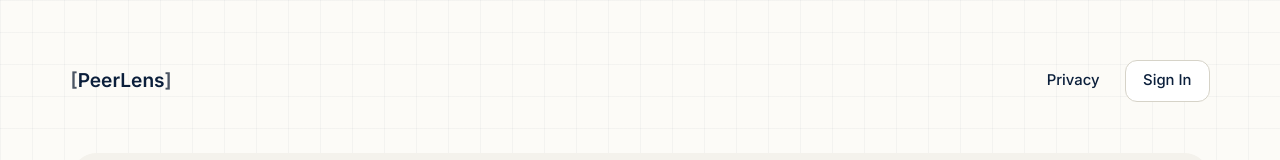
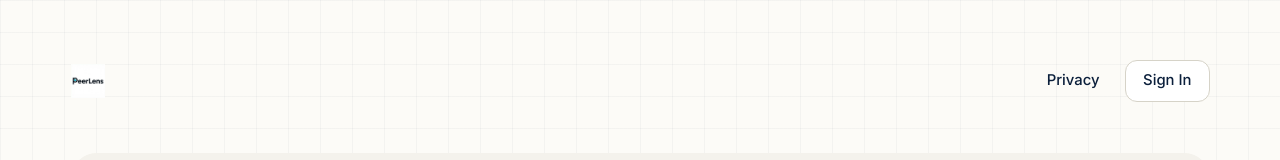
Before and after one commit to mallikgarjuna/Grant-Reviewer, a Next.js app in the folder frontend/: page / in a window 1280 px wide. Shown: the top 160 px of the page. Built offline with nearby package versions, Linux system fonts and the light colour scheme.

Commit message:
feat(ui): [WF-0011] apply final 'Dot inside P' brand assets to frontend

```diff
--- a/frontend/src/app/layout.tsx
+++ b/frontend/src/app/layout.tsx
@@ -18,6 +18,9 @@ const lora = Lora({
 export const metadata: Metadata = {
   title: "PeerLens",
   description: "Review-criteria-aligned feedback for stronger grant drafts.",
+  icons: {
+    icon: "/favicon.png",
+  },
 };
 
 export default function RootLayout({
--- a/frontend/src/app/page.tsx
+++ b/frontend/src/app/page.tsx
@@ -1,3 +1,4 @@
+import Image from "next/image";
 import Link from "next/link";
 
 import { DemoTabs } from "./_components/landing/demo-tabs";
@@ -67,8 +68,15 @@ export default function Home() {
         Skip to main content
       </a>
       <header className="flex flex-wrap items-start justify-between gap-2 sm:items-center sm:gap-3">
-        <Link className="text-lg font-semibold text-[var(--color-foreground)]" href="/">
-          <span className="text-[var(--color-muted-foreground)]">[</span>PeerLens<span className="text-[var(--color-muted-foreground)]">]</span>
+        <Link className="flex items-center gap-2" href="/">
+          <Image
+            alt="PeerLens"
+            className="h-8 w-auto object-contain"
+            height={40}
+            priority
+            src="/logo.png"
+            width={120}
+          />
         </Link>
         <nav
           aria-label="Primary"
@@ -229,7 +237,7 @@ export default function Home() {
 
       <footer className="mt-16 border-t border-[var(--color-border)] py-6 text-sm text-[var(--color-muted-foreground)]">
         <div className="flex flex-wrap items-center justify-between gap-3">
-          <p>© 2026 <span className="text-[var(--color-muted-foreground)]">[</span>PeerLens<span className="text-[var(--color-muted-foreground)]">]</span></p>
+          <p>© 2026 PeerLens</p>
           <Link className="hover:underline" href="/privacy">
             Privacy
           </Link>
```
Also changed, not shown: frontend/public/favicon.png (added), frontend/public/logo.png (added).
